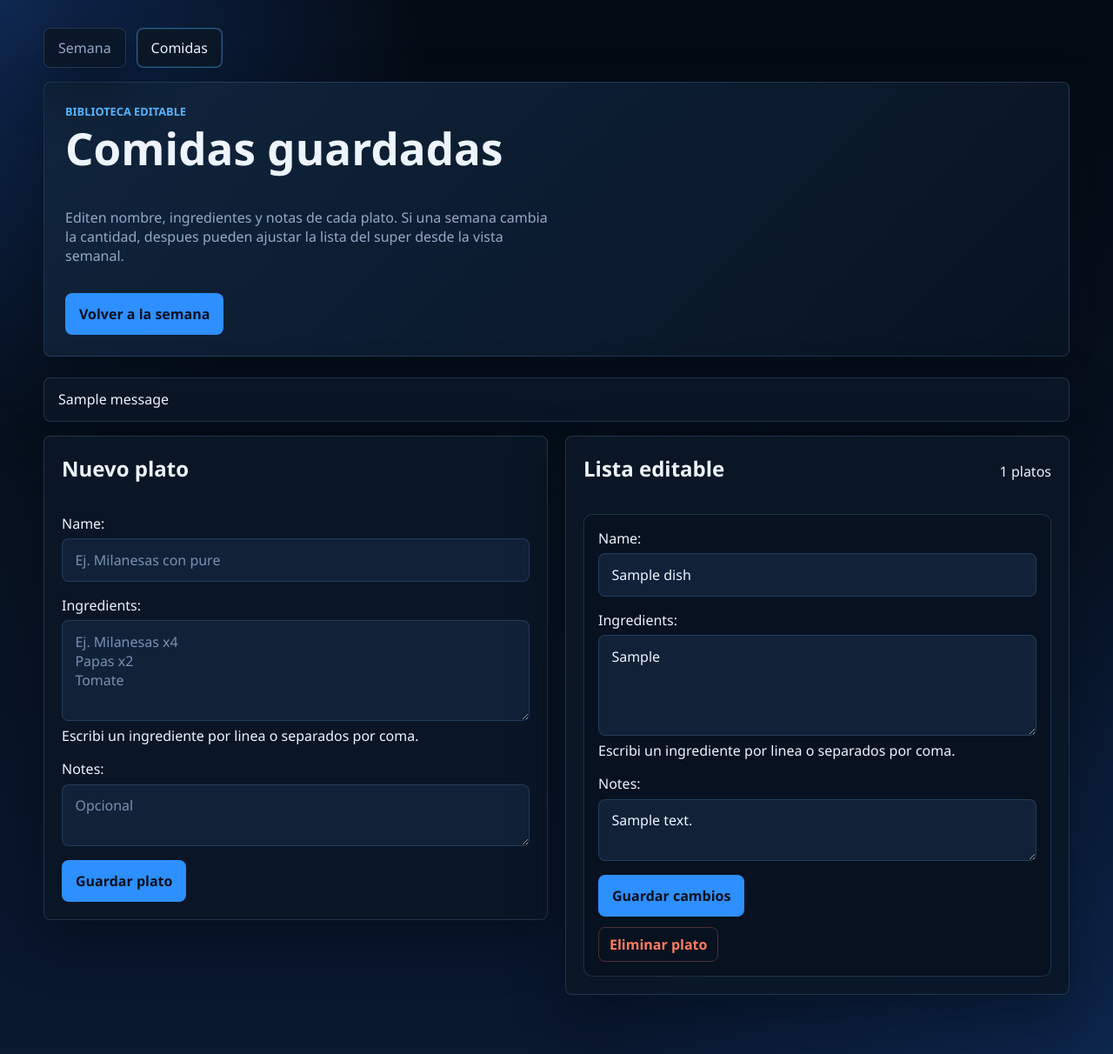
After one commit to Ezequielgusman0912/menu-familiar, a Django app: page /comidas/ in a window 1280 px wide. The commit adds this page. Shown: the whole page at 87% size. Run offline with Django 5.2, Linux system fonts and the light colour scheme; tables that the repository leaves empty hold one stand-in row (values such as "Sample post"); one stand-in notice (Sample message) is shown.

Commit message:
Add editable dishes page and weekly grocery quantity overrides

```diff
--- a/planner/models.py
+++ b/planner/models.py
@@ -88,6 +88,7 @@ class GroceryItemState(models.Model):
     week_start = models.DateField()
     item_name = models.CharField(max_length=120)
     is_checked = models.BooleanField(default=False)
+    quantity_override = models.CharField(max_length=40, blank=True, default="")
 
     class Meta:
         ordering = ["item_name"]
--- a/planner/urls.py
+++ b/planner/urls.py
@@ -1,8 +1,9 @@
 from django.urls import path
 
-from .views import dashboard, healthcheck
+from .views import dashboard, dishes_page, healthcheck
 
 urlpatterns = [
     path("health/", healthcheck, name="healthcheck"),
     path("", dashboard, name="dashboard"),
+    path("comidas/", dishes_page, name="dishes"),
 ]
--- a/planner/views.py
+++ b/planner/views.py
@@ -32,11 +32,12 @@ def grocery_summary(entries, week_start):
             display_quantity = str(int(quantity))
         else:
             display_quantity = str(quantity.normalize()).replace(".", ",")
+        state = states.get(name)
         items.append(
             {
                 "name": name,
-                "quantity": display_quantity,
-                "is_checked": states.get(name).is_checked if name in states else False,
+                "quantity": state.quantity_override or display_quantity if state else display_quantity,
+                "is_checked": state.is_checked if state else False,
                 "kind": "planned",
             }
         )
@@ -84,6 +85,20 @@ def dashboard(request):
                 grocery_item.save()
                 messages.success(request, "Articulo agregado a la lista.")
                 return redirect(f"{reverse('dashboard')}?week={week_start.isoformat()}")
+        elif action == "update_planned_item_quantity":
+            dish_form = DishForm(prefix="dish")
+            meal_form = MealPlanEntryForm(prefix="meal")
+            grocery_form = GroceryItemForm(prefix="grocery")
+            item_name = request.POST.get("item_name", "").strip()
+            quantity = request.POST.get("quantity", "").strip()
+            if item_name and quantity:
+                GroceryItemState.objects.update_or_create(
+                    week_start=week_start,
+                    item_name=item_name,
+                    defaults={"quantity_override": quantity},
+                )
+                messages.success(request, f"Cantidad actualizada para {item_name}.")
+            return redirect(f"{reverse('dashboard')}?week={week_start.isoformat()}")
         elif action == "toggle_planned_item":
             dish_form = DishForm(prefix="dish")
             meal_form = MealPlanEntryForm(prefix="meal")
@@ -91,11 +106,12 @@ def dashboard(request):
             item_name = request.POST.get("item_name", "").strip()
             is_checked = request.POST.get("is_checked") == "true"
             if item_name:
-                GroceryItemState.objects.update_or_create(
+                state, _ = GroceryItemState.objects.get_or_create(
                     week_start=week_start,
                     item_name=item_name,
-                    defaults={"is_checked": is_checked},
                 )
+                state.is_checked = is_checked
+                state.save(update_fields=["is_checked"])
             return redirect(f"{reverse('dashboard')}?week={week_start.isoformat()}")
         elif action == "toggle_manual_item":
             dish_form = DishForm(prefix="dish")
@@ -106,6 +122,18 @@ def dashboard(request):
             GroceryItem.objects.filter(pk=item_id, week_start=week_start).update(
                 is_checked=is_checked
             )
+            return redirect(f"{reverse('dashboard')}?week={week_start.isoformat()}")
+        elif action == "update_manual_item":
+            dish_form = DishForm(prefix="dish")
+            meal_form = MealPlanEntryForm(prefix="meal")
+            grocery_form = GroceryItemForm(prefix="grocery")
+            item_id = request.POST.get("item_id")
+            item = GroceryItem.objects.filter(pk=item_id, week_start=week_start).first()
+            if item:
+                item.name = request.POST.get("name", item.name).strip() or item.name
+                item.quantity = request.POST.get("quantity", item.quantity).strip() or item.quantity
+                item.save(update_fields=["name", "quantity"])
+                messages.success(request, "Articulo actualizado.")
             return redirect(f"{reverse('dashboard')}?week={week_start.isoformat()}")
         elif action == "delete_manual_item":
             dish_form = DishForm(prefix="dish")
@@ -153,10 +181,8 @@ def dashboard(request):
 
     context = {
         "rows": rows,
-        "dish_form": dish_form,
         "meal_form": meal_form,
         "grocery_form": grocery_form,
-        "dishes": Dish.objects.all(),
         "grocery_items": grocery_items,
         "manual_grocery_items": manual_grocery_items,
         "grocery_count": len(grocery_items) + manual_grocery_items.count(),
@@ -169,5 +195,51 @@ def dashboard(request):
     return render(request, "planner/dashboard.html", context)
 
 
+def dishes_page(request):
+    dish_form = DishForm(prefix="dish")
+    editing_dish_id = None
+    invalid_edit_form = None
+
+    if request.method == "POST":
+        action = request.POST.get("action")
+        if action == "add_dish":
+            dish_form = DishForm(request.POST, prefix="dish")
+            if dish_form.is_valid():
+                dish_form.save()
+                messages.success(request, "Plato guardado.")
+                return redirect("dishes")
+        elif action == "update_dish":
+            dish_id = request.POST.get("dish_id")
+            dish = Dish.objects.filter(pk=dish_id).first()
+            edit_form = DishForm(request.POST, instance=dish, prefix=f"dish-{dish_id}")
+            if dish and edit_form.is_valid():
+                edit_form.save()
+                messages.success(request, "Plato actualizado.")
+                return redirect("dishes")
+            editing_dish_id = int(dish_id) if dish_id and dish_id.isdigit() else None
+            invalid_edit_form = edit_form
+        elif action == "delete_dish":
+            dish_id = request.POST.get("dish_id")
+            deleted_count, _ = Dish.objects.filter(pk=dish_id).delete()
+            if deleted_count:
+                messages.success(request, "Plato eliminado.")
+            else:
+                messages.error(request, "No se encontro el plato.")
+            return redirect("dishes")
+
+    dishes = []
+    for dish in Dish.objects.all():
+        form = DishForm(instance=dish, prefix=f"dish-{dish.id}")
+        if editing_dish_id == dish.id and invalid_edit_form is not None:
+            form = invalid_edit_form
+        dishes.append({"instance": dish, "form": form})
+
+    context = {
+        "dish_form": dish_form,
+        "dishes": dishes,
+    }
+    return render(request, "planner/dishes.html", context)
+
+
 def healthcheck(request):
     return HttpResponse("ok", content_type="text/plain")
--- a/static/planner/style.css
+++ b/static/planner/style.css
@@ -1,13 +1,16 @@
 :root {
-    --bg: #f6efe6;
-    --panel: #fffaf4;
-    --panel-strong: #fff;
-    --text: #2c241d;
-    --muted: #7a6d62;
-    --line: #e6d7c8;
-    --accent: #b54d2e;
-    --accent-soft: #f2d4c7;
-    --shadow: 0 18px 45px rgba(84, 52, 23, 0.08);
+    --bg: #07111f;
+    --bg-soft: #0d1a2b;
+    --panel: rgba(11, 23, 38, 0.92);
+    --panel-strong: #12243b;
+    --text: #edf4ff;
+    --muted: #93a9c7;
+    --line: rgba(100, 146, 202, 0.24);
+    --accent: #2e8fff;
+    --accent-strong: #56b4ff;
+    --accent-soft: rgba(46, 143, 255, 0.18);
+    --danger: #ff7c5c;
+    --shadow: 0 24px 60px rgba(2, 8, 15, 0.45);
 }
 
 * {
@@ -19,8 +22,9 @@ body {
     font-family: "Segoe UI", Tahoma, sans-serif;
     color: var(--text);
     background:
-        radial-gradient(circle at top left, #ffe1c7 0, transparent 28%),
-        linear-gradient(180deg, #f8f1e8 0%, #f3e7db 100%);
+        radial-gradient(circle at top left, rgba(44, 126, 255, 0.26) 0, transparent 28%),
+        radial-gradient(circle at bottom right, rgba(16, 58, 117, 0.4) 0, transparent 34%),
+        linear-gradient(180deg, #040a13 0%, #07111f 44%, #0a1830 100%);
 }
 
 .page {
@@ -29,13 +33,34 @@ body {
     padding: 2rem 0 3rem;
 }
 
+.top-nav {
+    display: flex;
+    gap: 0.75rem;
+    margin-bottom: 1rem;
+}
+
+.nav-pill,
 .hero,
 .panel,
 .message {
-    background: rgba(255, 250, 244, 0.92);
-    border: 1px solid rgba(230, 215, 200, 0.9);
+    background: var(--panel);
+    border: 1px solid var(--line);
     border-radius: 8px;
     box-shadow: var(--shadow);
+}
+
+.nav-pill {
+    color: var(--muted);
+    padding: 0.7rem 1rem;
+    text-decoration: none;
+    transition: 0.2s ease;
+}
+
+.nav-pill.is-active,
+.nav-pill:hover {
+    color: var(--text);
+    border-color: rgba(86, 180, 255, 0.45);
+    box-shadow: inset 0 0 0 1px rgba(86, 180, 255, 0.15);
 }
 
 .hero {
@@ -43,13 +68,20 @@ body {
     display: grid;
     gap: 1rem;
     margin-bottom: 1.5rem;
+    background:
+        linear-gradient(135deg, rgba(17, 37, 62, 0.96), rgba(8, 19, 34, 0.96)),
+        var(--panel);
+}
+
+.hero-compact h1 {
+    max-width: 100%;
 }
 
 .eyebrow {
     margin: 0 0 0.5rem;
     text-transform: uppercase;
     letter-spacing: 0;
-    color: var(--accent);
+    color: var(--accent-strong);
     font-size: 0.8rem;
     font-weight: 700;
 }
@@ -83,20 +115,32 @@ h1 {
 .week-nav a,
 button {
     background: var(--accent);
-    color: #fff;
+    color: #06101d;
     text-decoration: none;
     border: 0;
     border-radius: 8px;
     padding: 0.8rem 1rem;
     font: inherit;
     cursor: pointer;
+    font-weight: 700;
 }
 
 .danger-button {
     background: transparent;
-    color: var(--accent);
+    color: var(--danger);
+    border: 1px solid rgba(255, 124, 92, 0.28);
+    padding: 0.5rem 0.75rem;
+}
+
+.ghost-button,
+.inline-link,
+.panel-cta {
+    background: transparent;
+    color: var(--accent-strong);
     border: 1px solid var(--accent-soft);
-    padding: 0.5rem 0.75rem;
+    padding: 0.55rem 0.8rem;
+    border-radius: 8px;
+    text-decoration: none;
 }
 
 .layout {
@@ -110,8 +154,13 @@ button {
     grid-template-columns: 1fr 1fr;
 }
 
+.dishes-layout {
+    align-items: start;
+}
+
 .panel {
     padding: 1.25rem;
+    backdrop-filter: blur(8px);
 }
 
 .panel-header {
@@ -235,8 +313,14 @@ textarea {
     padding: 0.8rem 0.9rem;
     border: 1px solid var(--line);
     border-radius: 8px;
-    background: var(--panel-strong);
+    background: rgba(18, 36, 59, 0.9);
+    color: var(--text);
     font: inherit;
+}
+
+input::placeholder,
+textarea::placeholder {
+    color: #7890b2;
 }
 
 .messages {
@@ -245,10 +329,33 @@ textarea {
 
 .message {
     padding: 0.85rem 1rem;
+    color: var(--text);
 }
 
-.saved-dishes {
-    margin-top: 1.5rem;
+.panel-highlight {
+    display: grid;
+    gap: 1rem;
+    align-content: start;
+    background:
+        linear-gradient(180deg, rgba(15, 35, 61, 0.94), rgba(10, 21, 37, 0.94)),
+        var(--panel);
+}
+
+.dish-list {
+    display: grid;
+    gap: 1rem;
+}
+
+.dish-editor {
+    padding: 1rem;
+    border: 1px solid var(--line);
+    border-radius: 10px;
+    background: rgba(7, 17, 31, 0.72);
+}
+
+.editor-actions,
+.delete-form {
+    margin-top: 0.75rem;
 }
 
 @media (max-width: 820px) {
--- /dev/null
+++ b/templates/planner/dishes.html
@@ -0,0 +1,83 @@
+<!DOCTYPE html>
+<html lang="es">
+<head>
+    <meta charset="utf-8">
+    <meta name="viewport" content="width=device-width, initial-scale=1">
+    <title>Comidas guardadas</title>
+    <link rel="stylesheet" href="/static/planner/style.css">
+</head>
+<body>
+    <main class="page">
+        <nav class="top-nav">
+            <a class="nav-pill" href="/">Semana</a>
+            <a class="nav-pill is-active" href="/comidas/">Comidas</a>
+        </nav>
+
+        <section class="hero hero-compact">
+            <div>
+                <p class="eyebrow">Biblioteca editable</p>
+                <h1>Comidas guardadas</h1>
+                <p class="intro">
+                    Editen nombre, ingredientes y notas de cada plato. Si una semana cambia la cantidad,
+                    despues pueden ajustar la lista del super desde la vista semanal.
+                </p>
+            </div>
+            <div class="week-nav">
+                <a href="/">Volver a la semana</a>
+            </div>
+        </section>
+
+        {% if messages %}
+            <section class="messages">
+                {% for message in messages %}
+                    <div class="message">{{ message }}</div>
+                {% endfor %}
+            </section>
+        {% endif %}
+
+        <section class="layout forms-layout dishes-layout">
+            <section class="panel">
+                <div class="panel-header">
+                    <h2>Nuevo plato</h2>
+                </div>
+                <form method="post" class="form-grid">
+                    {% csrf_token %}
+                    <input type="hidden" name="action" value="add_dish">
+                    {{ dish_form.as_p }}
+                    <button type="submit">Guardar plato</button>
+                </form>
+            </section>
+
+            <section class="panel">
+                <div class="panel-header">
+                    <h2>Lista editable</h2>
+                    <span>{{ dishes|length }} platos</span>
+                </div>
+                <div class="dish-list">
+                    {% for dish in dishes %}
+                        <article class="dish-editor">
+                            <form method="post" class="form-grid">
+                                {% csrf_token %}
+                                <input type="hidden" name="action" value="update_dish">
+                                <input type="hidden" name="dish_id" value="{{ dish.instance.id }}">
+                                {{ dish.form.as_p }}
+                                <div class="editor-actions">
+                                    <button type="submit">Guardar cambios</button>
+                                </div>
+                            </form>
+                            <form method="post" class="inline-form delete-form">
+                                {% csrf_token %}
+                                <input type="hidden" name="action" value="delete_dish">
+                                <input type="hidden" name="dish_id" value="{{ dish.instance.id }}">
+                                <button type="submit" class="danger-button">Eliminar plato</button>
+                            </form>
+                        </article>
+                    {% empty %}
+                        <p class="muted">Todavia no cargaron platos.</p>
+                    {% endfor %}
+                </div>
+            </section>
+        </section>
+    </main>
+</body>
+</html>
```
Also changed, not shown: other parts of static/planner/style.css (+47 -11 lines), planner/tests.py (+62 -0 lines), templates/planner/dashboard.html (+54 -30 lines), planner/forms.py (line endings or trailing spaces), planner/migrations/0003_groceryitemstate_quantity_override.py (added).
